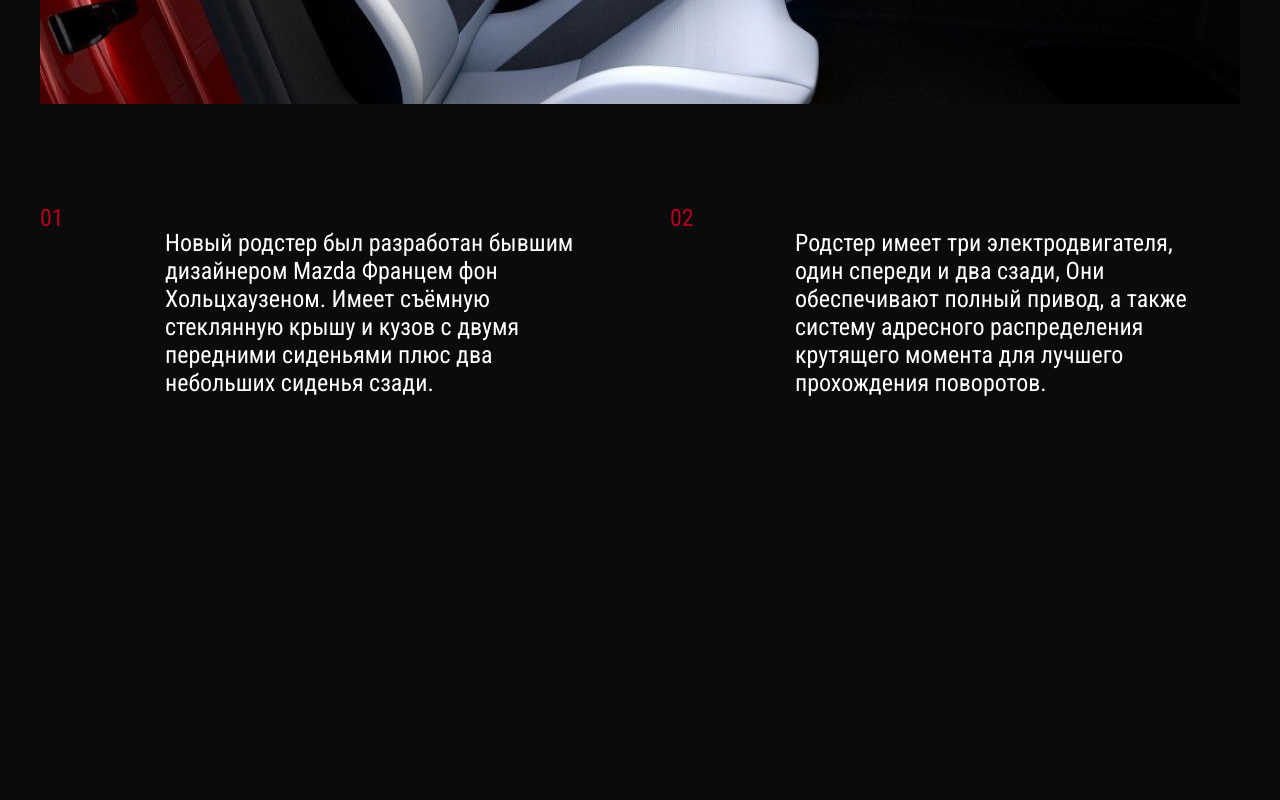
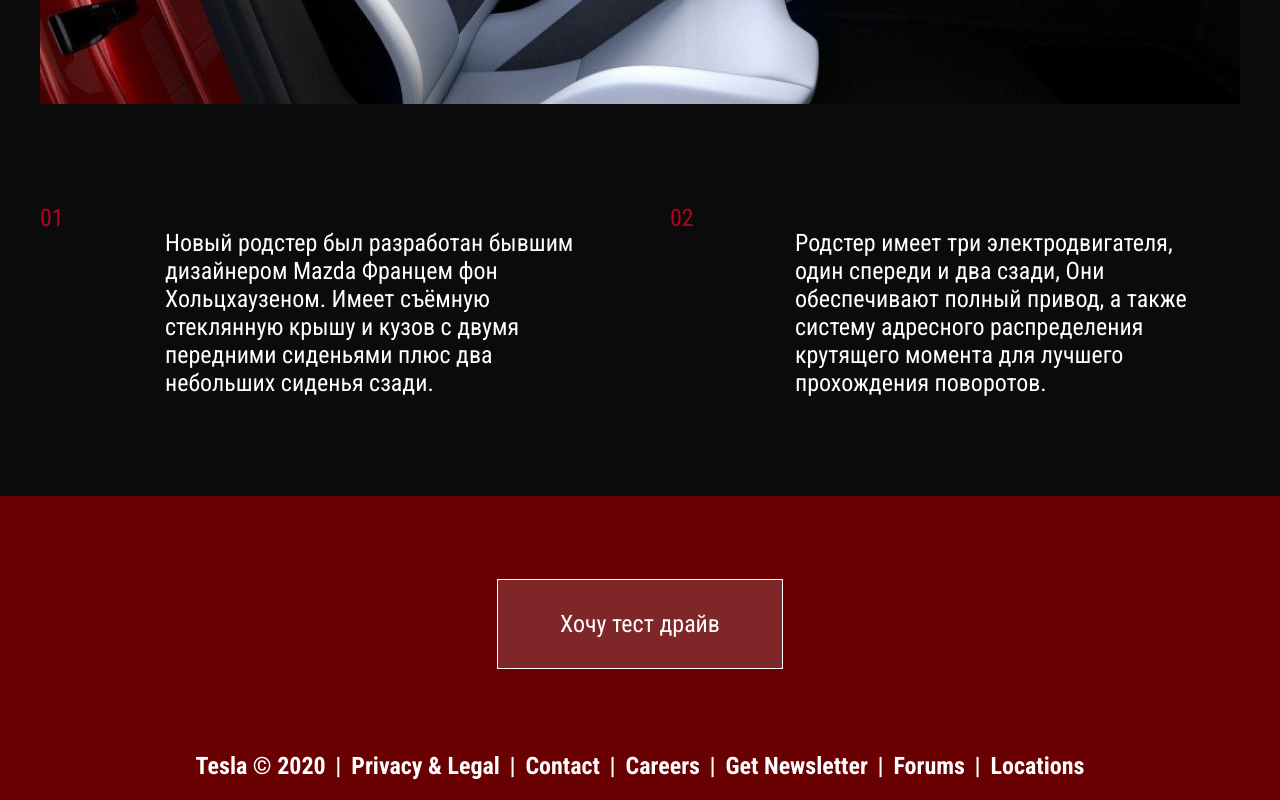
Before and after one commit to dessarion/learning-front-end, a plain HTML site: page web_pages/tesla_landpage/tesla.html in a window 1280 px wide. Shown: the part 3225-4025 px from the top of the page. Before the commit the page ends 3622 px from the top, so only its background shows below. Drawn offline with nearby package versions, Linux system fonts and the light colour scheme.

Commit message:
added footer with css styles

```diff
--- a/web_pages/tesla_landpage/styles/main.css
+++ b/web_pages/tesla_landpage/styles/main.css
@@ -73,7 +73,7 @@ body {
     margin-bottom: 25px;
 }
 
-.header-content__btn {
+.button {
     display: inline-block;
     border: 1px solid #fff;
     padding: 30px 62px;
@@ -81,7 +81,7 @@ body {
     transition: all .5s;
 }
 
-.header-content__btn:hover {
+.button:hover {
     background-color: #770302;;
 }
 
@@ -202,6 +202,7 @@ body {
 .design-row{
     display: flex;
     justify-content: space-between;
+    margin-bottom: 99px;
 }
 
 .design-row__item{
@@ -219,3 +220,30 @@ body {
     max-width: 430px;
     padding-top: 25px;
 }
+
+.footer{
+    background-color: #690102;
+    padding: 83px 0 20px;
+}
+
+.footer-btn{
+    text-align: center;
+    margin-bottom: 83px;
+}
+
+.footer-copy{
+    text-align: center;
+    font-weight: 700;
+}
+
+.footer-copy li{
+    display: inline-block;
+    padding: 0 10px;
+    position: relative;
+}
+
+.footer-copy li + li::before{
+    content: '|';
+    position: absolute;
+    left: -6px;
+}
--- a/web_pages/tesla_landpage/tesla.html
+++ b/web_pages/tesla_landpage/tesla.html
@@ -34,7 +34,7 @@
                 <div class="header-content__text">
                     Самый быстрый автомобиль в мире, с рекордным ускорением, дальностью и производительностью.
                 </div>
-                <a href="#" class="header-content__btn">
+                <a href="#" class="button">
                     Хочу тест драйв
                 </a>
             </div>
@@ -173,6 +173,27 @@
         </div>
     </secction>
 
+    <footer class="footer">
+        <div class="container">
+            <div class="footer-btn">
+                <a href="#" class="button">
+                    Хочу тест драйв
+                </a>
+            </div>
+            <div class="footer-copy">
+                <ul>
+                    <li>Tesla © 2020</li>
+                    <li><a href="#">Privacy & Legal</a></li>
+                    <li><a href="#">Contact</a></li>
+                    <li><a href="#">Careers</a></li>
+                    <li><a href="#">Get Newsletter</a></li>
+                    <li><a href="#">Forums</a></li>
+                    <li><a href="#">Locations</a></li>
+                </ul>
+            </div>
+        </div>
+    </footer>
+
 
     <script src="https://ajax.googleapis.com/ajax/libs/jquery/3.4.1/jquery.min.js"></script>
     <script src="js/slick.min.js"></script>
```
